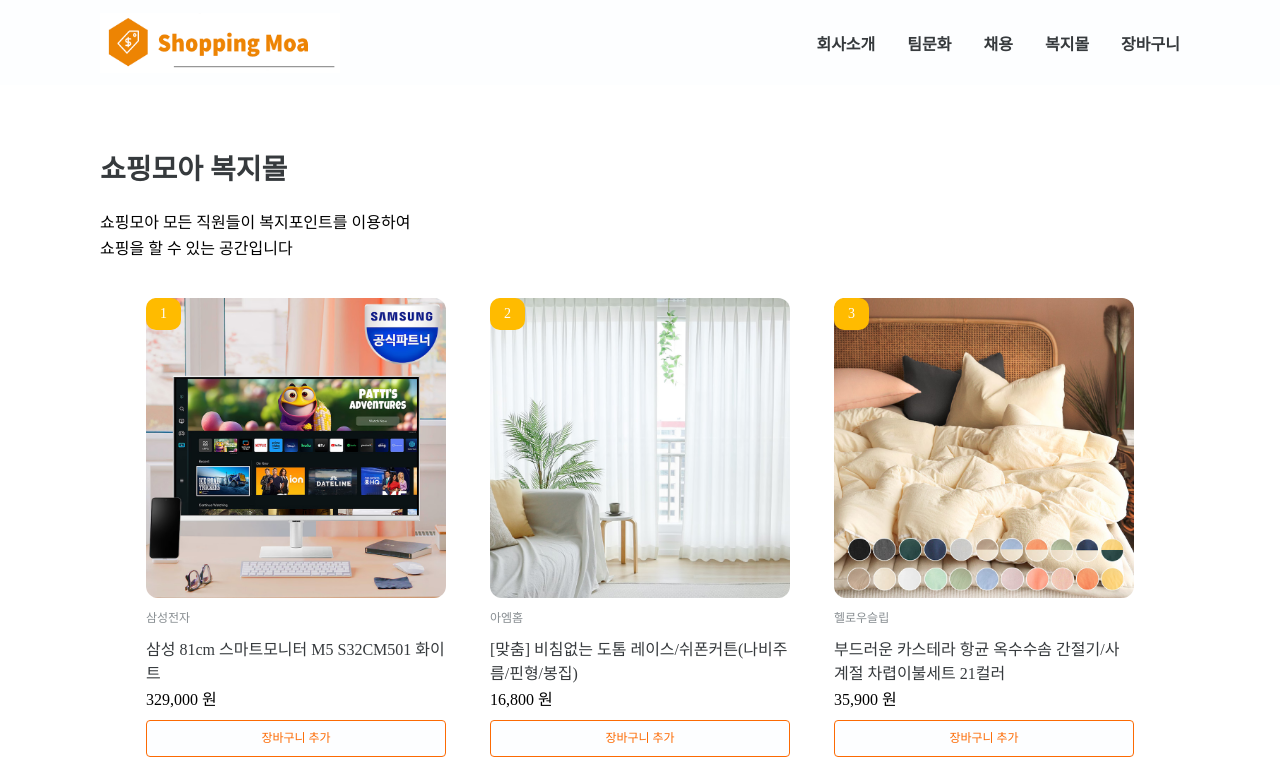
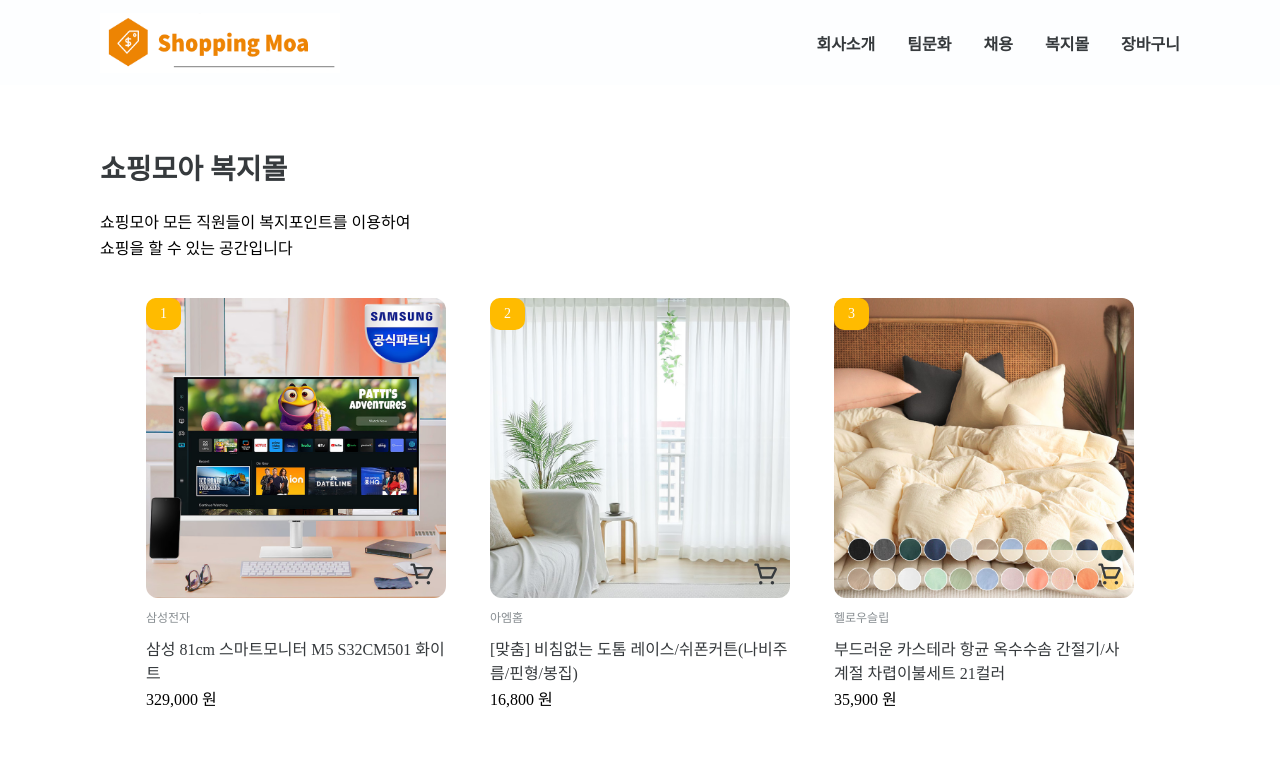
Before and after one commit to carrotdy/ohHouse-react, a React (Create React App) app: page /views/welfare in a window 1280 px wide. Shown: the top 762 px of the page. Built offline with nearby package versions, Linux system fonts and the light colour scheme; a web font is replaced by a local one.

Commit message:
장바구니 UI 수정 및 복지몰 렌더링 이슈 해결

```diff
--- /dev/null
+++ b/src/views/images/svg/index.ts
@@ -0,0 +1 @@
+export { ReactComponent as ShoppingCartSVG } from './shoppingcartoutline_110834.svg'
--- a/src/views/main/복지몰_상품.tsx
+++ b/src/views/main/복지몰_상품.tsx
@@ -1,9 +1,11 @@
+import { useRecoilState } from "recoil";
 import styled from "styled-components";
-import Button from "../components/Button";
+import { Color } from "../constants/style/Color";
+import { CartState } from "../hooks/CartRecoil";
 import { ProductModel } from "../model/ProductModel";
-import { Color } from "../constants/style/Color";
-import { useRecoilState } from "recoil";
-import { CartState } from "../hooks/CartRecoil";
+import { ShoppingCartSVG } from "../images/svg";
+import { useEffect } from "react";
+import { LOCAL_STORAGE_KEY_CART } from "../constants/localstorage/localStorageKeys";
 
 interface IProps {
   data: ProductModel.IProductModel;
@@ -15,11 +17,20 @@
 
   const [cartItem, setCartItem] = useRecoilState(CartState);
 
+  const isAlreadyCart = cartItem.some((item) => item.id === data.id);
+
   const handleClickAddCart = () => {
-    setCartItem((prev) => [...prev, data]);
+    if (!isAlreadyCart) {
+      setCartItem((prev) => [...prev, data]);
+    }
   };
 
-  const isAlreadyCart = cartItem.some((item) => item.id === data.id);
+  useEffect(() => {
+    const data = JSON.parse(
+      localStorage.getItem(LOCAL_STORAGE_KEY_CART) || "[]"
+    );
+    setCartItem(data);
+  }, []);
 
   return (
     <Wrapper>
@@ -27,16 +38,18 @@
       <Badge>
         <div>{index + 1}</div>
       </Badge>
+      <div style={{ position: "relative" }}>
+        <ShoppingCartSVG
+          width={28}
+          height={28}
+          fill={isAlreadyCart ? Color.Gray40 : Color.Gray80}
+          onClick={handleClickAddCart}
+          style={{ position: "absolute", bottom: 10, right: 10 }}
+        />
+      </div>
       <Company>{company}</Company>
       <CompanyTitle>{title}</CompanyTitle>
       <CompanyPoint>{`${point.toLocaleString()} 원`}</CompanyPoint>
-      <Button
-        text={isAlreadyCart ? "장바구니 완료" : "장바구니 추가"}
-        type={"primary"}
-        size={"small"}
-        onClick={handleClickAddCart}
-        disabled={isAlreadyCart}
-      />
     </Wrapper>
   );
 };
```
Also changed, not shown: src/views/images/svg/shoppingcartoutline_110834.svg (added).
